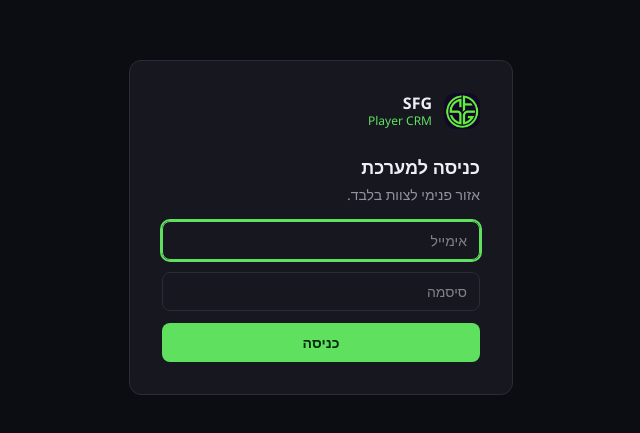
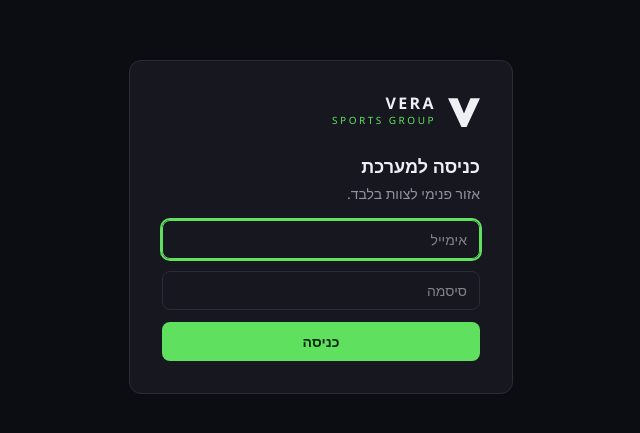
Before and after one commit to arielsml27/SFG_PLAYER_CRM, a Next.js app: page /crm-login in a window 1280 px wide. Shown: the part 173-606 px from the top of the page, without its empty margins (319-959 px from the left). Built offline with nearby package versions, Linux system fonts and the light colour scheme; what sqlite would draw is missing.

Commit message:
aRebrand: VERA logo and tagline on login page

```diff
--- a/src/app/crm-login/page.tsx
+++ b/src/app/crm-login/page.tsx
@@ -1,4 +1,3 @@
-import Image from "next/image";
 import { crmLogin } from "@/lib/crm-auth-actions";
 
 export default async function CrmLoginPage({
@@ -17,11 +16,13 @@ export default async function CrmLoginPage({
     >
       <form action={crmLogin} className="card w-full max-w-sm p-8">
         <div className="flex items-center gap-3 mb-6">
-          <Image src="/logo-icon.png" alt="SFG" width={36} height={36} className="rounded-xl w-9 h-9" />
+          <svg width="32" height="32" viewBox="0 0 100 100" className="shrink-0">
+            <polygon points="0,10 30,10 50,58 70,10 100,10 58,100 42,100" fill="var(--foreground)" />
+          </svg>
           <div>
-            <div className="font-bold leading-tight">SFG</div>
-            <div className="text-xs" style={{ color: "var(--gold)" }}>
-              Player CRM
+            <div className="font-bold leading-tight tracking-[0.15em]">VERA</div>
+            <div className="text-[10px] tracking-[0.25em]" style={{ color: "var(--gold)" }}>
+              SPORTS GROUP
             </div>
           </div>
         </div>
```
